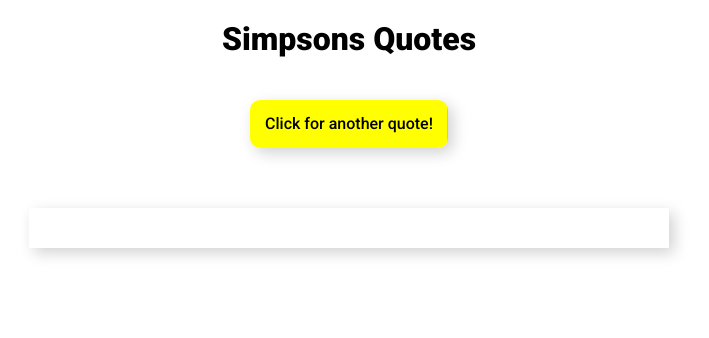
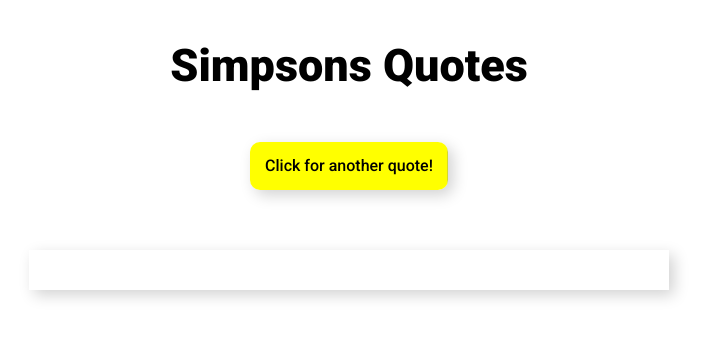
Before and after one commit to filipamarta/ajax-simpsons-quotes, a plain HTML site: page index.html in a window 1280 px wide. Shown: the whole page, without its empty margins (291-1000 px from the left). Drawn offline with nearby package versions, Linux system fonts and the light colour scheme; no server answers.

```diff
--- a/styles.css
+++ b/styles.css
@@ -6,6 +6,8 @@ body {
 .title {
     text-align: center;
     font-weight: 900;
+    margin-top: 40px;
+    font-size: 45px;
 }
 
 .container {
```
Also changed, not shown: img/screen-layout.png (added), 2 other files.
